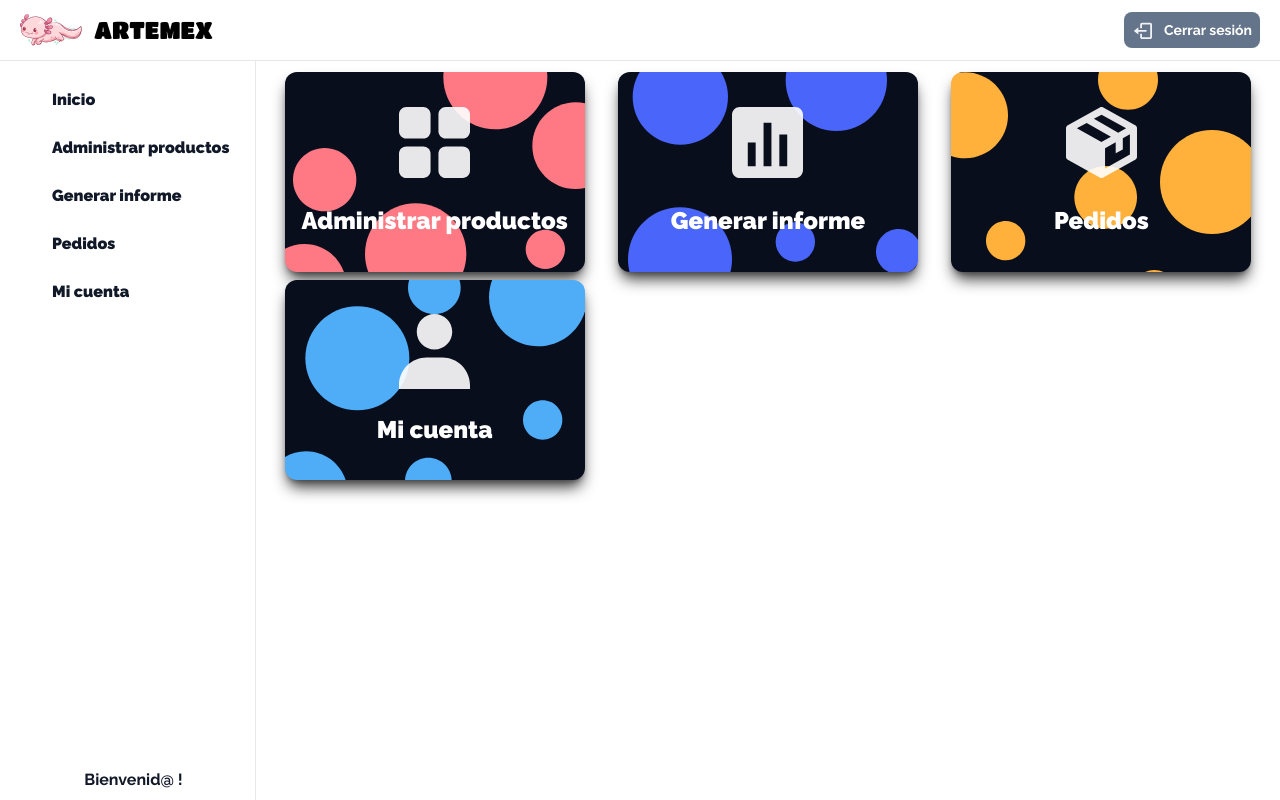
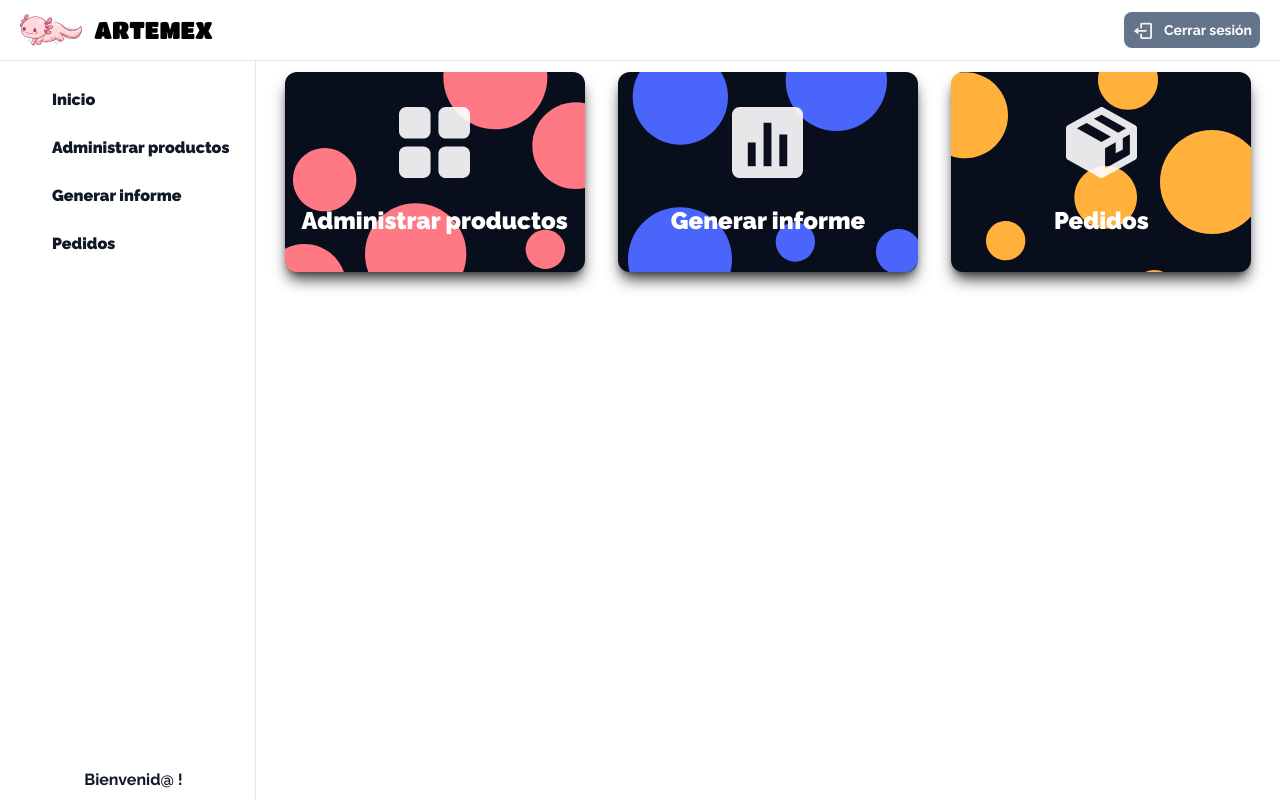
Before and after one commit to Humbert-Dz/Artemex, a CodeIgniter 4 app: the page made by app/Views/artemex/inicio.php in a window 1280 px wide. Run offline with PHP 8.4 and a stand-in for CodeIgniter, Linux system fonts and the light colour scheme; the template is opened without the code that fills it, so the values that code supplies are empty; some libraries are stand-ins or nearby versions.

```diff
--- a/app/Views/artemex/inicio.php
+++ b/app/Views/artemex/inicio.php
@@ -22,13 +22,6 @@
         <figcaption class="text-2xl text-center font-black text-white">Pedidos</figcaption>
       </figure>
   </a>
-  <a href="#"
-    class="block bg-[#090E1D] bg-account bg-cover w-[300px] h-[200px] rounded-xl p-2 active:scale-95 hover:bg-[#1F2733] shadow-lg shadow-[#3E3E3E]">
-    <figure class="w-full h-full flex flex-col justify-evenly items-center">
-      <img src="src/icons/user.svg" alt="" class="w-1/4" />
-      <figcaption class="text-2xl text-center font-black text-white">Mi cuenta</figcaption>
-    </figure>
-  </a>
 </div>
 
 <?= view('commons/end') ?>
--- a/app/Views/commons/head.php
+++ b/app/Views/commons/head.php
@@ -112,12 +112,6 @@
               <span class="flex-1 ml-3 whitespace-nowrap">Pedidos</span>
             </a>
           </li>
-          <li>
-            <a href="#" class="flex items-center p-2 text-gray-900 rounded-lg dark:text-white hover:bg-gray-100 dark:hover:bg-gray-700 group active:scale-95">
-              <img src="<?= base_url('src/icons/user.svg')?>" alt="" class="flex-shrink-0 w-5 h-5 text-gray-500 transition duration-75 dark:text-gray-400 group-hover:text-gray-900 dark:group-hover:text-white"/>
-              <span class="flex-1 ml-3 whitespace-nowrap">Mi cuenta</span>
-            </a>
-          </li>
         </ul>
         <h4 href="#" class="absolute bottom-0 left-0 right-0 flex items-center p-2 text-gray-900 text-center dark:text-white hover:bg-gray-100 dark:hover:bg-gray-700 group">
           <span class="flex-1 ml-3 whitespace-nowrap">Bienvenid@ <?php echo session()->get('name') . '!'?></span>
```
Also changed, not shown: app/Controllers/Artemex.php (+8 -0 lines), app/Controllers/Informe.php (+11 -1 lines), app/Controllers/Pedido.php (+20 -0 lines), app/Controllers/Producto.php (+31 -0 lines).
